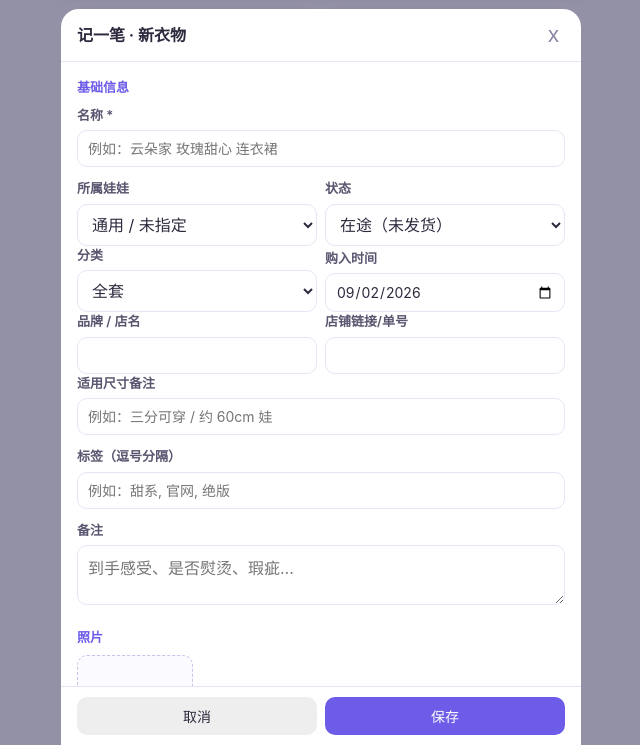
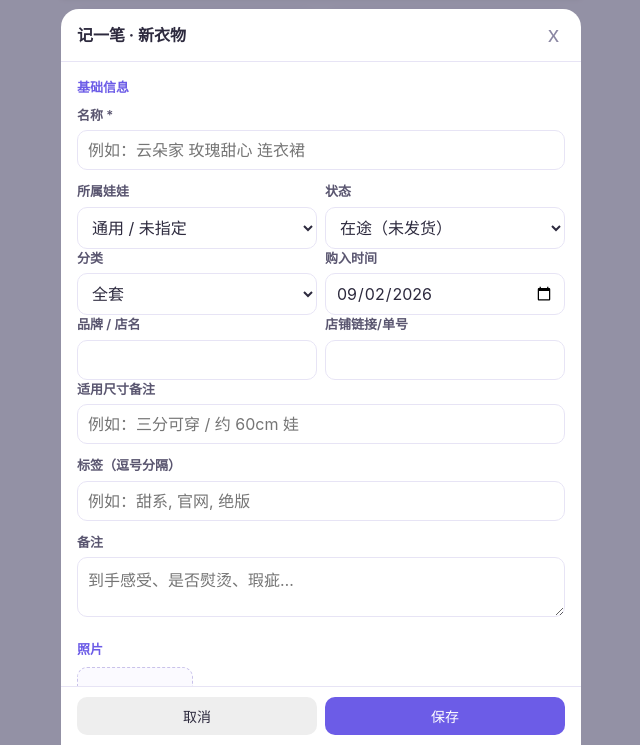
Before and after one commit to essikl/bjd-wardrobe, a plain HTML site: page index.html in a window 1280 px wide. Both pictures are taken after a click on the button "+ 记一笔". Shown: the part 55-800 px from the top of the page, without its empty margins (319-959 px from the left). Drawn offline with Linux system fonts and the light colour scheme.

Commit message:
iOS: 输入框字号强制16px覆盖低优先级规则

```diff
--- a/css/style.css
+++ b/css/style.css
@@ -242,7 +242,7 @@ input:focus,select:focus,textarea:focus{outline:none;border-color:var(--primary)
 .danger-text{color:var(--danger)}
 .primary-text{color:var(--primary)}
 .mt8{margin-top:8px}
-/* iOS fix: 防止输入框聚焦自动放大 */
-input,select,textarea{font-size:16px}
+/* iOS fix: 防止输入框聚焦自动放大（必须>=16px且高优先级，覆盖下方13/14px规则） */
+input,select,textarea{font-size:16px !important}
 input[type=checkbox],input[type=radio]{width:auto}
 html,body{touch-action:manipulation;-webkit-text-size-adjust:100%}
```
